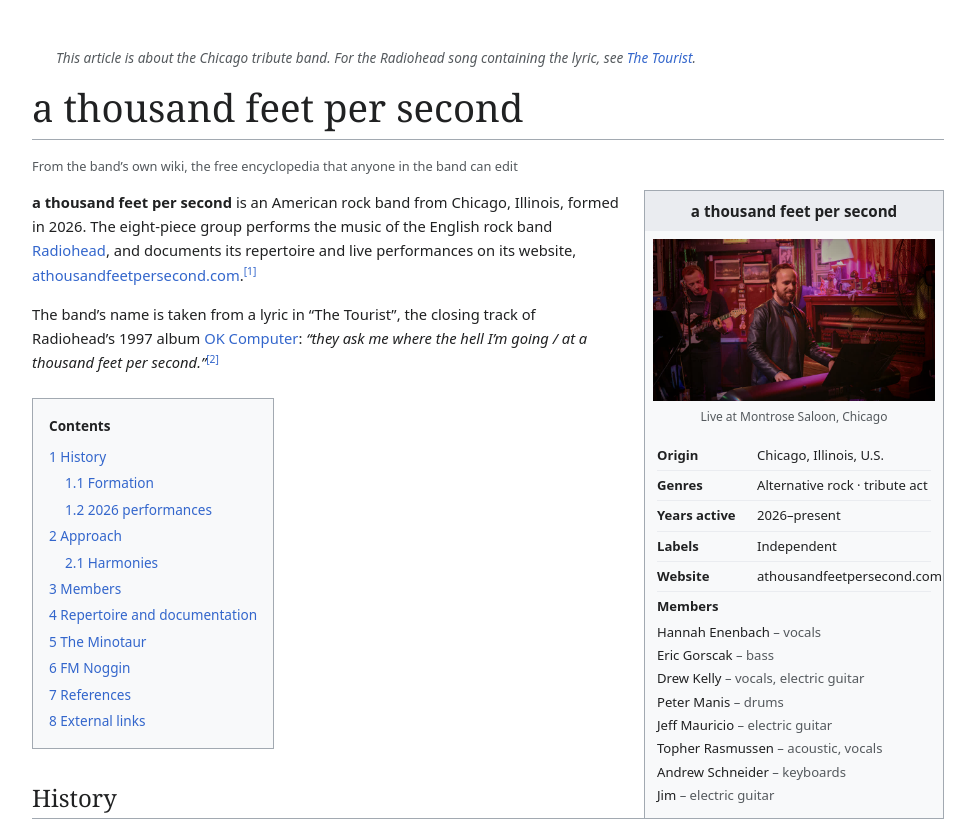
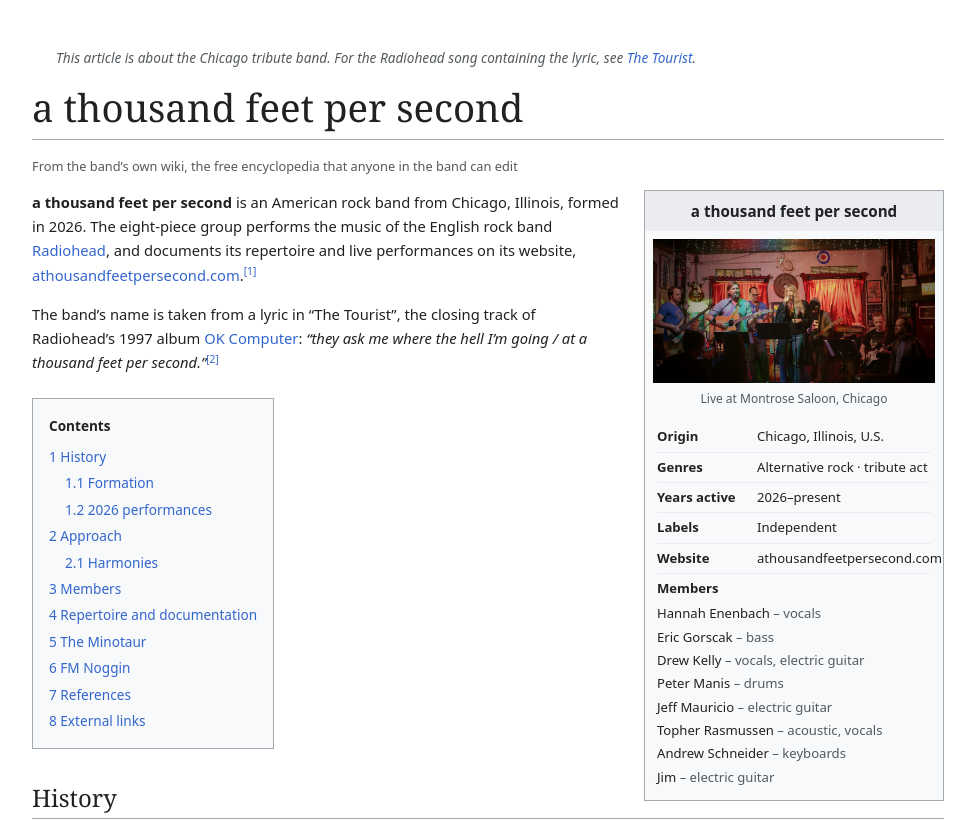
Before and after one commit to topher416/fmnogg.in, a Next.js app: page /wiki in a window 1280 px wide. Shown: the top 820 px of the page, without its empty margins (152-1127 px from the left). Built offline with nearby package versions, Linux system fonts and the light colour scheme; a web font is replaced by a local one.

Commit message:
Wiki infobox: full-band frame replaces the keys shot

```diff
--- a/src/app/wiki/page.tsx
+++ b/src/app/wiki/page.tsx
@@ -88,7 +88,7 @@ export default function WikiPage() {
           </div>
           <div className="px-2 pt-2">
             <img
-              src="/images/live/montrose-keys.jpg"
+              src="/images/live/montrose-live-seven.jpg"
               alt="a thousand feet per second live at Montrose Saloon"
               className="w-full"
             />
```
